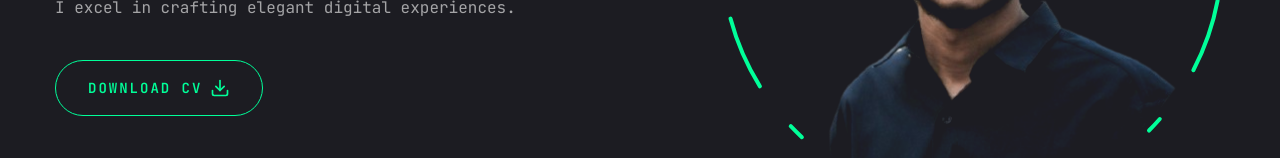
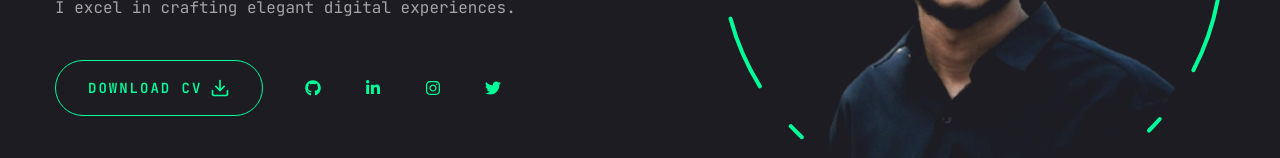
Before and after one commit to amalkanhangad/amal-folio, a Next.js app: page / in a window 1280 px wide. Shown: the part 471-629 px from the top of the page. Built offline with nearby package versions, Linux system fonts and the light colour scheme.

Commit message:
socials added

```diff
--- a/app/page.jsx
+++ b/app/page.jsx
@@ -1,6 +1,6 @@
 
 import Photo from '@/components/Photo';
-// import Social from '@/components/Social';
+import Social from '@/components/Social';
 import Stats from '@/components/Stats';
 import { Button } from '@/components/ui/button';
 import {FiDownload} from "react-icons/fi";
@@ -31,7 +31,7 @@
                 <FiDownload className="text-xl " />
               </Button>
               <div className="mb-8 xl:mb-0">
-                {/* <Social /> */}
+                <Social containerStyles="flex gap-6" iconStyles="w-9 h-9 border-accent rounded-full flex justify-center items-center text-accent text-base hover:bg-accent hover:text-primary hover:text-primary hover:transition-all duration-500"/>
               </div>
             </div>
           </div>
--- a/components/Social.jsx
+++ b/components/Social.jsx
@@ -1,27 +1,27 @@
-// "use client";
+"use client";
 
-// import Link from "next/link";
-// import {FaGithub, FaLinkedIn,  FaTwitter, FaInstagram} from "react-icons/fa";
+import Link from "next/link";
+import {FaGithub, FaLinkedinIn,  FaTwitter, FaInstagram} from "react-icons/fa";
 
-// const socials = [
-//   {icon:<FaGithub/>,path :''},
-//   {icon:<FaLinkedIn/>,path :''},
-//   {icon:<FaInstagram/>,path :''},
-//   {icon:<FaTwitter/>,path :''},
-// ];
+const socials = [
+  {icon:<FaGithub/>,path :'https://github.com/amalkanhangad'},
+  {icon:<FaLinkedinIn/>,path :'https://www.linkedin.com/in/amalkanhangad/'},
+  {icon:<FaInstagram/>,path :'https://www.instagram.com/_amal_kanhangad/'},
+  {icon:<FaTwitter/>,path :'https://x.com/amal_kanhangad'},
+];
 
-// const Social = ({containerStyles, iconStyles}) => {
-//   return (
-//     <div className={containerStyles}>
-//       {socials.map((item, index) => {
-//         return (
-//           <Link key={index} href={item.path} className={iconStyles}>
-//             {item.icon}
-//           </Link>
-//         );
-//       })}
-//     </div>
-//   )
-// }
+const Social = ({containerStyles, iconStyles}) => {
+  return (
+    <div className={containerStyles}>
+      {socials.map((item, index) => {
+        return (
+          <Link key={index} href={item.path} className={iconStyles}>
+            {item.icon}
+          </Link>
+        );
+      })}
+    </div>
+  )
+}
 
-// export default Social
+export default Social
```
